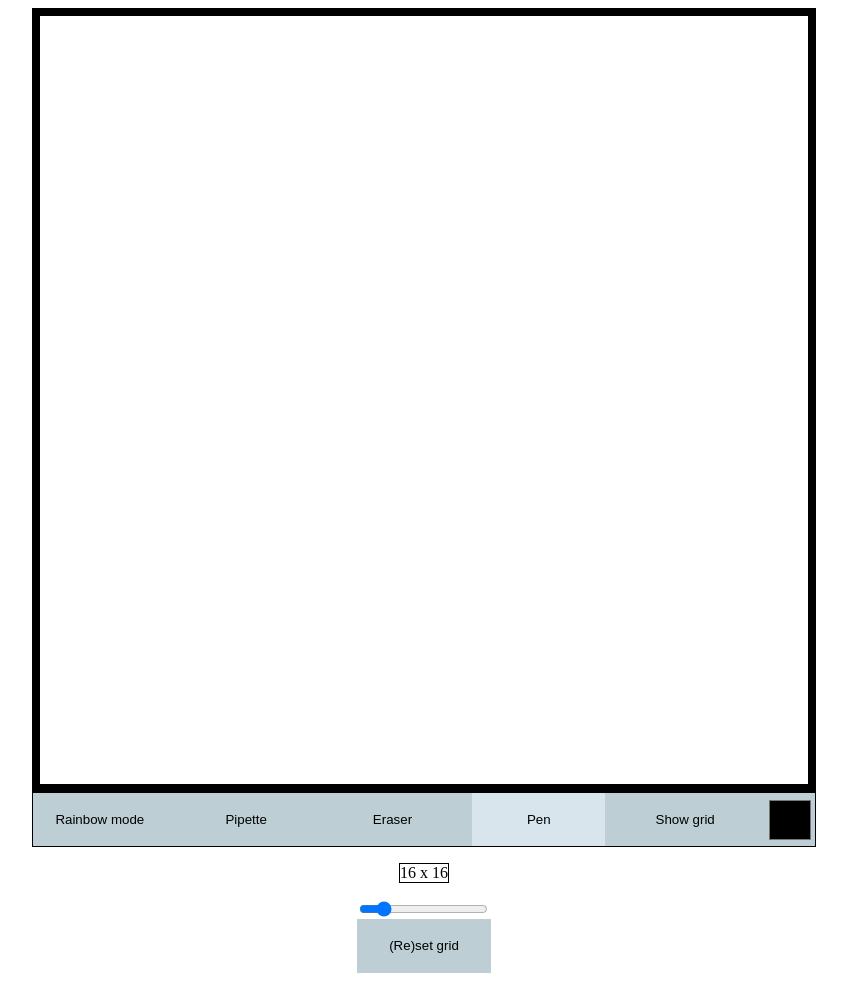
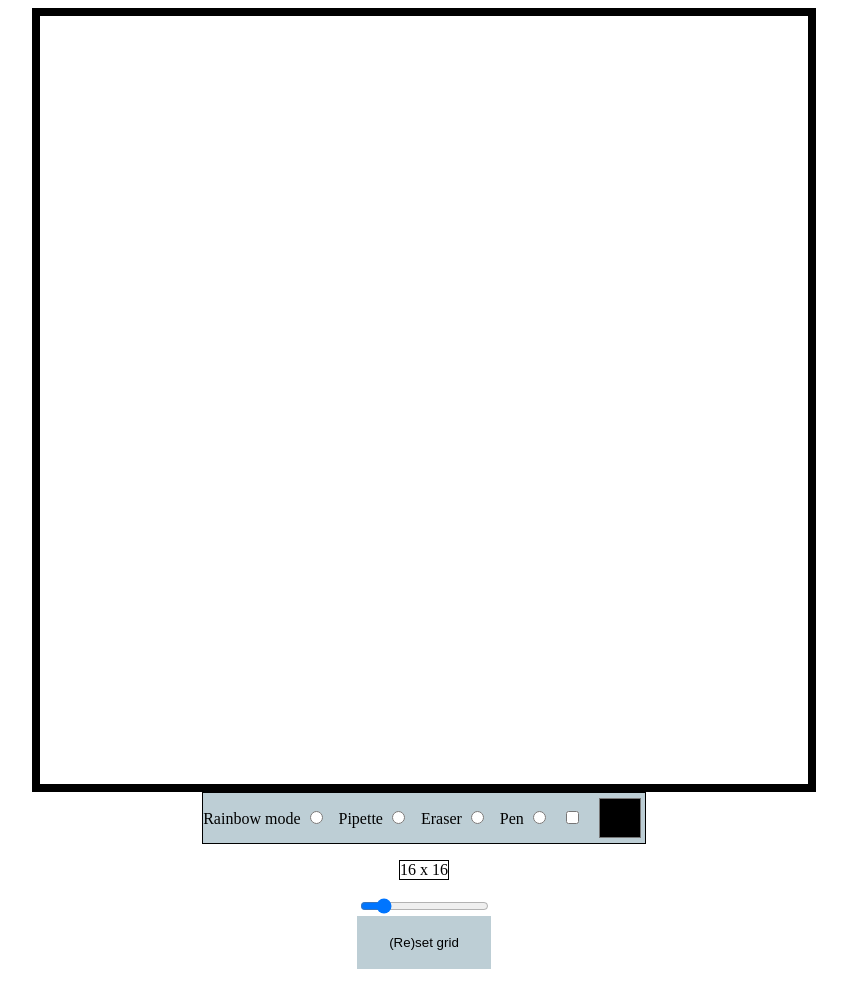
Before and after one commit to ForsakenKappa/etch-a-skecth, a plain HTML site: page index.html in a window 1280 px wide. Shown: the whole page, without its empty margins (216-1063 px from the left). Drawn offline with Linux system fonts and the light colour scheme.

Commit message:
Buttons -> checkboxes

```diff
--- a/index.html
+++ b/index.html
@@ -15,11 +15,27 @@
         </div>
         <div id="inputs">
             <div id="tools"'>
-                <button id="rainbow" class="tool">Rainbow mode</button>
-                <button id="pipette" class="tool">Pipette</button>
-                <button id="eraser" class="tool">Eraser</button>
-                <button id="pen" class="tool active">Pen</button>
-                <button onclick="toggleGrid(this)">Show grid</button>
+
+                <label class="container"> Rainbow mode
+                    <input type="radio" id="rainbow">
+                    <span class="checkmark"></span>
+                </label>
+                <label class="container"> Pipette
+                    <input type="radio" id="pipette">
+                    <span class="checkmark"></span>
+                </label>
+                <label class="container"> Eraser
+                    <input type="radio" id="eraser">
+                    <span class="checkmark"></span>
+                </label>
+                <label class="container"> Pen
+                    <input type="radio" id="pen">
+                    <span class="checkmark"></span>
+                </label>
+                <label class="container">
+                    <input type="checkbox" id="grid">
+                    <span class="radio"></span>
+                </label>
                 <input type="color" id="color-picker">
             </div>
             <p id="grid-size-value"></p>
```
